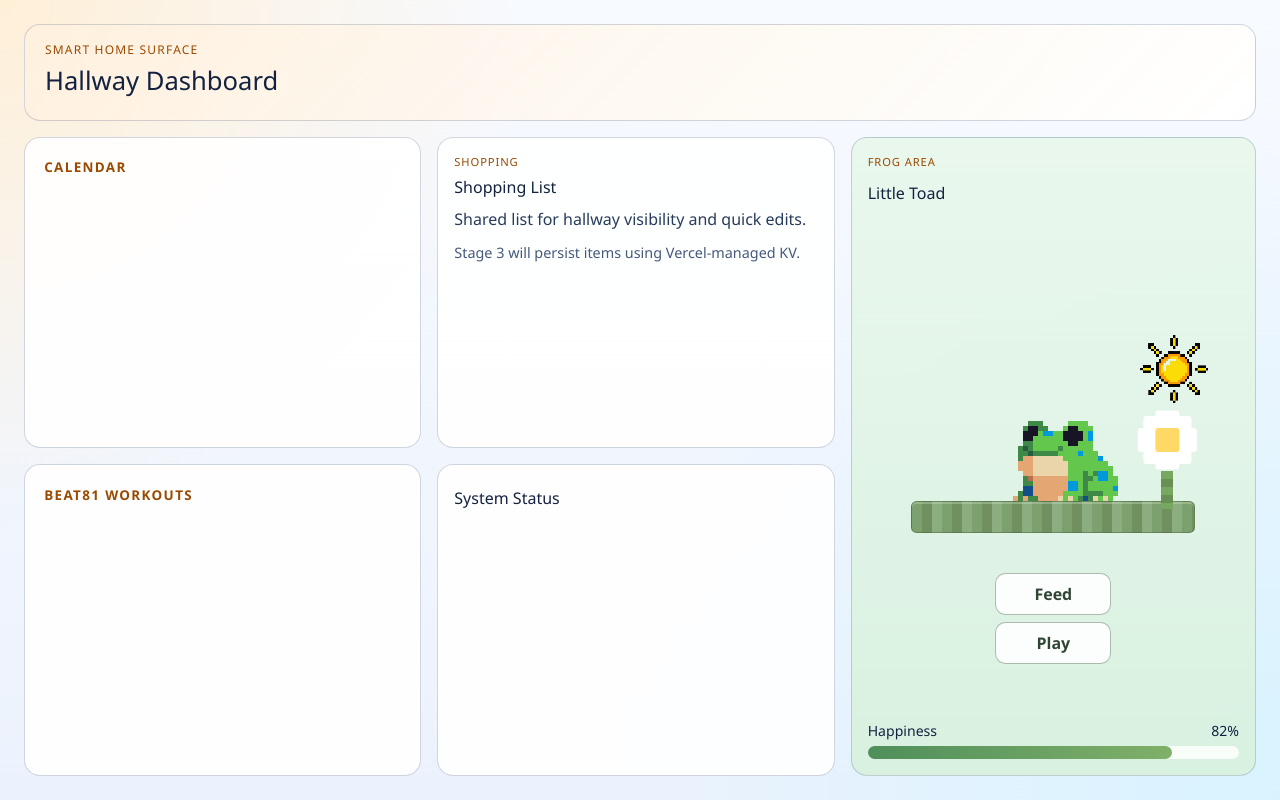
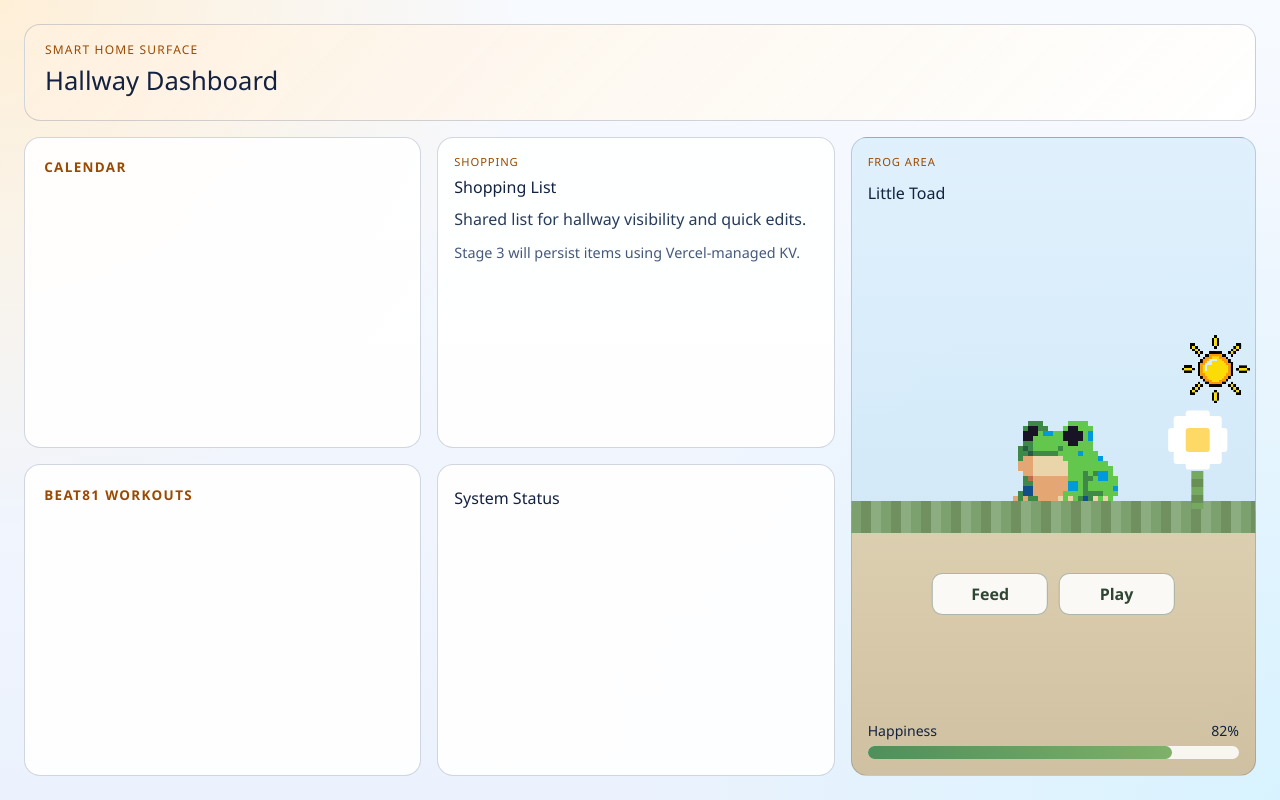
Before and after one commit to heddendorp/dashboard, an Angular app: page / in a window 1280 px wide. Built offline with nearby package versions, Linux system fonts and the light colour scheme.

Commit message:
feat: update frog game mechanics and styles for improved gameplay experience

```diff
--- a/package.json
+++ b/package.json
@@ -47,6 +47,7 @@
     "@types/node": "^20.17.19",
     "postcss": "^8.5.3",
     "tailwindcss": "^4.1.18",
-    "typescript": "~5.9.2"
+    "typescript": "~5.9.2",
+    "vercel": "^50.17.1"
   }
 }
--- a/src/app/features/frog/components/frog-column/frog-column.css
+++ b/src/app/features/frog/components/frog-column/frog-column.css
@@ -16,7 +16,13 @@ aside {
   border: 1px solid var(--panel-stroke);
   height: 100%;
   min-height: 0;
-  background: linear-gradient(180deg, rgb(232 247 236 / 0.95), rgb(216 240 223 / 0.95));
+  background: linear-gradient(
+    180deg,
+    rgb(222 240 252 / 0.95) 0%,
+    rgb(210 232 248 / 0.95) 58.5%,
+    rgb(220 205 173 / 0.95) 58.5%,
+    rgb(206 189 156 / 0.95) 100%
+  );
   display: flex;
   flex-direction: column;
   gap: 0.35rem;
@@ -26,7 +32,7 @@ aside {
 .game-back-button {
   position: absolute;
   top: 0.7rem;
-  left: 0.7rem;
+  right: 0.7rem;
   width: 2rem;
   height: 2rem;
   border-radius: 0.45rem;
@@ -44,6 +50,7 @@ aside {
   position: absolute;
   top: 50%;
   left: 50%;
+  width: 100%;
   transform: translate(-50%, -50%);
   margin: 0;
   display: grid;
@@ -55,7 +62,7 @@ aside {
   position: relative;
   display: grid;
   place-items: end center;
-  width: calc(var(--frog-frame-size) * var(--frog-scale));
+  width: 100%;
   padding-bottom: 0;
 }
 
@@ -68,22 +75,20 @@ aside {
   --grass-border: rgb(39 87 47 / 0.45);
   --grass-shine: rgb(191 236 146 / 0.45);
   position: absolute;
-  left: 50%;
+  left: 0;
+  right: 0;
   bottom: 2.7rem;
-  width: calc(var(--frog-frame-size) * var(--frog-scale) + 2.75rem);
+  width: auto;
   height: 2rem;
-  transform: translateX(-50%);
-  border-radius: 0.35rem;
-  border: 1px solid var(--grass-border);
-  background:
-    repeating-linear-gradient(
-      90deg,
-      var(--grass-a) 0 10px,
-      var(--grass-b) 10px 20px,
-      var(--grass-c) 20px 30px
-    ),
-    linear-gradient(180deg, var(--grass-top) 0%, var(--grass-bottom) 100%);
-  box-shadow: inset 0 2px 0 var(--grass-shine);
+  border-radius: 0;
+  border: 0;
+  background: repeating-linear-gradient(
+    90deg,
+    var(--grass-a) 0 10px,
+    var(--grass-b) 10px 20px,
+    var(--grass-c) 20px 30px
+  );
+  box-shadow: none;
   image-rendering: pixelated;
   z-index: 0;
 }
@@ -141,7 +146,7 @@ aside {
 
 .frog-celestial {
   position: absolute;
-  right: -1.35rem;
+  right: 1.2rem;
   top: 0.75rem;
   width: 2.6rem;
   height: 2.6rem;
@@ -168,7 +173,7 @@ aside {
   --flower-stem-a: #66a34a;
   --flower-stem-b: #5a9042;
   position: absolute;
-  right: -2.35rem;
+  right: 0.85rem;
   bottom: 4.2rem;
   width: 5.45rem;
   height: 5.45rem;
@@ -244,7 +249,9 @@ aside {
   left: 0;
   right: 0;
   bottom: 4.55rem;
+  width: auto;
   height: 1.2rem;
+  overflow: hidden;
   z-index: 4;
   pointer-events: none;
 }
@@ -254,10 +261,11 @@ aside {
 }
 
 .frog-obstacle {
+  --frog-obstacle-width: 1.33rem;
   position: absolute;
-  left: -1.25rem;
+  left: 0;
   bottom: 0;
-  width: 1.33rem;
+  width: var(--frog-obstacle-width);
   height: 0.62rem;
   border-radius: 0.25rem 0.2rem 0.22rem 0.3rem;
   background: linear-gradient(180deg, #94989d 0%, #7f868c 60%, #6f767d 100%);
@@ -265,7 +273,7 @@ aside {
   box-shadow: inset 0 1px 0 rgb(212 216 220 / 0.45);
   opacity: 0;
   animation-name: frog-obstacle-run;
-  animation-timing-function: cubic-bezier(0.7, 0, 0.25, 1);
+  animation-timing-function: linear;
   animation-fill-mode: none;
 }
 
@@ -331,7 +339,7 @@ aside {
 
 @keyframes frog-obstacle-run {
   0% {
-    left: -1.25rem;
+    left: 0;
     opacity: 1;
   }
 
@@ -340,7 +348,7 @@ aside {
   }
 
   100% {
-    left: calc(200% + 1.2rem);
+    left: calc(100% - var(--frog-obstacle-width));
     opacity: 0;
   }
 }
@@ -427,9 +435,13 @@ h2 {
 }
 
 .frog-actions {
-  display: grid;
-  gap: 0.45rem;
-  justify-items: center;
+  display: flex;
+  gap: 0.65rem;
+  justify-content: center;
+}
+
+.frog-actions .feed-button {
+  margin: 0;
 }
 
 .frog-controls {
--- a/src/app/features/frog/components/frog-column/frog-column.ts
+++ b/src/app/features/frog/components/frog-column/frog-column.ts
@@ -23,8 +23,8 @@ const DAYTIME_START_MINUTES = 7 * 60 + 30;
 const DAYTIME_END_MINUTES = 20 * 60;
 const OBSTACLE_COUNT = 20;
 const OBSTACLE_INTERVAL_MS = 3734;
-const OBSTACLE_TRAVEL_MS = 3200;
-const OBSTACLE_COLLISION_CHECK_RATIO = 1 / 3;
+const OBSTACLE_TRAVEL_MS = 2700;
+const OBSTACLE_COLLISION_CHECK_RATIO = 0.4;
 
 type Obstacle = {
   id: number;
```
Also changed, not shown: 1 other file (tests, documents, lock files or other folders).
